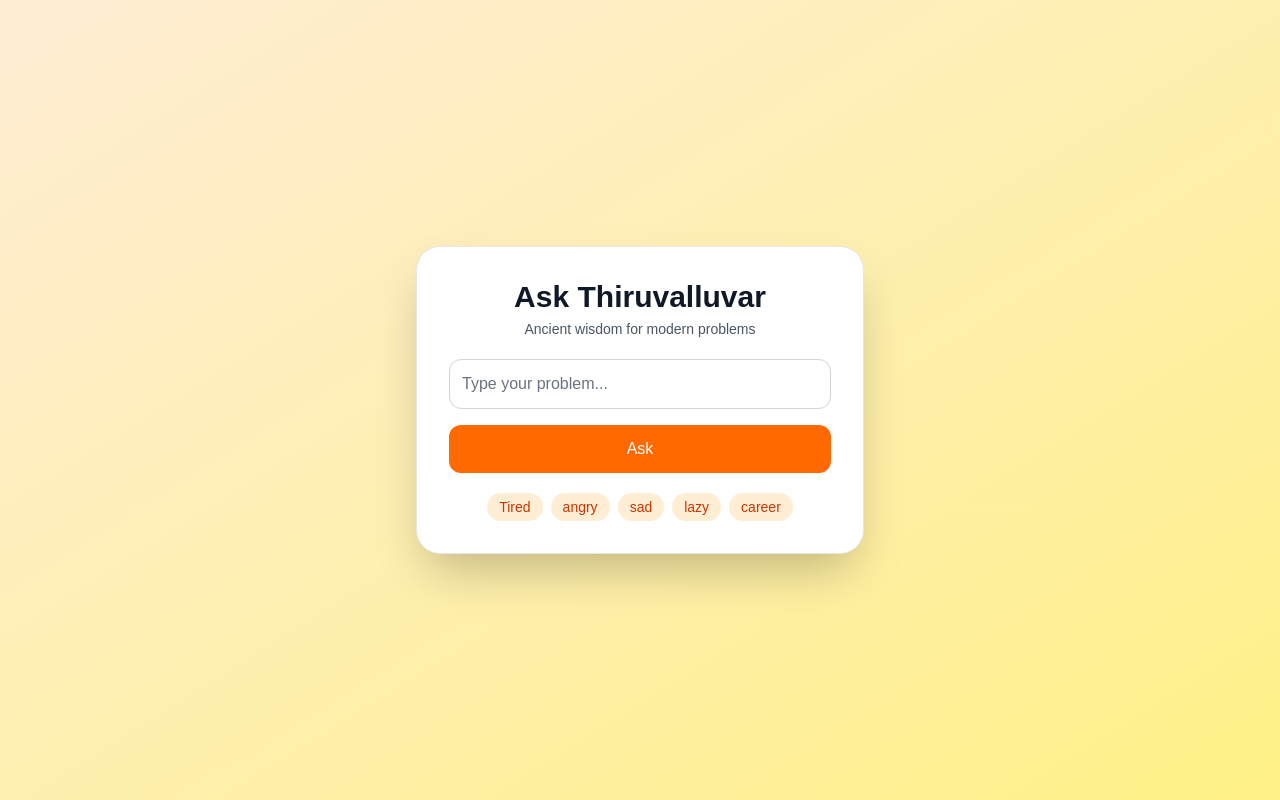
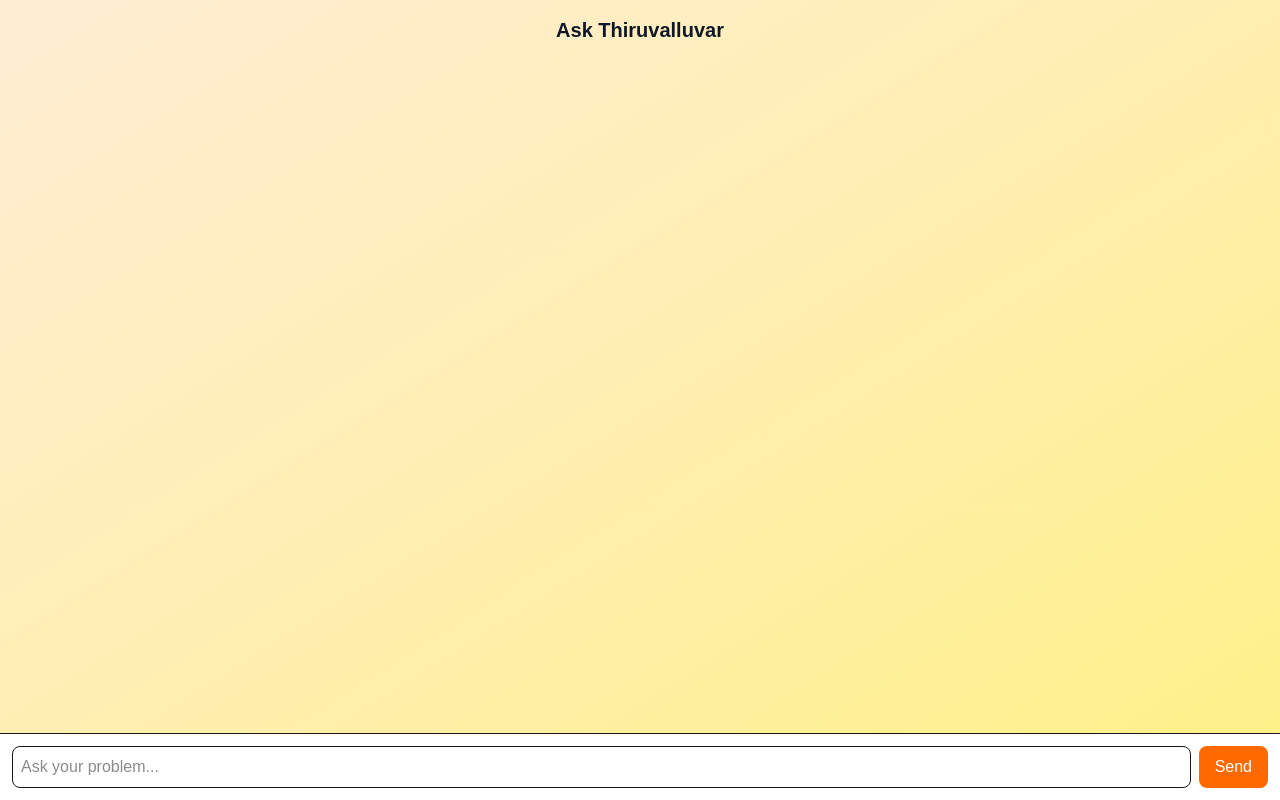
Before and after one commit to SGOPINATH2409/ask-thiruvalluvar, a Next.js app in the folder frontend/my-app/: page / in a window 1280 px wide. Built offline with nearby package versions, Linux system fonts and the light colour scheme.

Commit message:
Update backend and frontend

```diff
--- a/frontend/my-app/app/page.tsx
+++ b/frontend/my-app/app/page.tsx
@@ -5,126 +5,173 @@
 // export default function Home() {
 //   const [query, setQuery] = useState("");
 //   const [result, setResult] = useState<any>(null);
+//   const [loading, setLoading] = useState(false);
 
-//   // const askKural = async () => {
-//   //   const res = await fetch(`https://ask-api.onrender.com/ask?q=${query}`);
-//   //   const data = await res.json();
-//   //   setResult(data);
-//   // };
-//   const askKural = async () => {
-//   const res = await fetch(
-//     "https://ask-thiruvalluvar.onrender.com/ask?q=" + query
-//   );
-//   const data = await res.json();
-//   setResult(data);
-// };
+//   const askKural = async (customQuery?: string) => {
+//     const q = customQuery || query;
+//     if (!q) return;
+
+//     setLoading(true);
+//     try {
+//       const res = await fetch(
+//         `https://ask-thiruvalluvar.onrender.com/ask?q=${q}`
+//       );
+//       const data = await res.json();
+//       setResult(data);
+//     } catch (err) {
+//       console.error(err);
+//     }
+//     setLoading(false);
+//   };
+
+//   const emotions = ["fear","angry", "sad", "lazy", "career"];
 
 //   return (
-//     <div>
+//   <div className="min-h-screen bg-gradient-to-br from-orange-100 to-yellow-200 flex items-center justify-center px-4">
+
+//     <div className="bg-white shadow-2xl rounded-3xl p-8 w-full max-w-md border border-gray-200">
+
+//       {/* Title */}
+//       <h1 className="text-3xl font-bold text-center text-gray-900 mb-1">
+//         Ask Thiruvalluvar
+//       </h1>
+//       <p className="text-sm text-gray-600 text-center mb-5">
+//         Ancient wisdom for modern problems
+//       </p>
+
+//       {/* Input */}
 //       <input
+//         className="w-full border border-gray-300 rounded-xl p-3 text-black placeholder-gray-500 focus:outline-none focus:ring-2 focus:ring-orange-400"
+//         placeholder="Type your problem..."
 //         value={query}
 //         onChange={(e) => setQuery(e.target.value)}
 //       />
-//       <button onClick={askKural}>Ask</button>
 
+//       {/* Button */}
+//       <button
+//         onClick={() => askKural()}
+//         className="w-full mt-4 bg-orange-500 text-white py-3 rounded-xl font-medium hover:bg-orange-600 transition"
+//       >
+//         {loading ? "Thinking..." : "Ask"}
+//       </button>
+
+//       {/* Emotion Buttons */}
+//       <div className="flex flex-wrap gap-2 mt-5 justify-center">
+//         {emotions.map((emotion) => (
+//           <button
+//             key={emotion}
+//             onClick={() => askKural(emotion)}
+//             className="px-3 py-1 bg-orange-100 text-orange-700 rounded-full text-sm hover:bg-orange-200 transition"
+//           >
+//             {emotion}
+//           </button>
+//         ))}
+//       </div>
+
+//       {/* Result */}
 //       {result && (
-//         <div>
-//           <p>{result.kural}</p>
-//           <p>{result.meaning}</p>
-//           <p>{result.action}</p>
+//         <div className="mt-6 p-5 bg-orange-50 rounded-2xl border border-orange-200 shadow-sm">
+
+//           <p className="text-lg font-semibold text-center text-gray-900 leading-relaxed">
+//             {result.kural}
+//           </p>
+
+//           <p className="text-gray-700 text-sm mt-3 text-center">
+//             {result.meaning}
+//           </p>
+
+//           <p className="text-green-600 font-semibold mt-3 text-center">
+//             {result.action}
+//           </p>
+
 //         </div>
 //       )}
+
 //     </div>
-//   );
+//   </div>
+// );
 // }
 "use client";
 import { useState } from "react";
 
 export default function Home() {
-  const [query, setQuery] = useState("");
-  const [result, setResult] = useState<any>(null);
+  const [input, setInput] = useState("");
+  const [messages, setMessages] = useState<any[]>([]);
   const [loading, setLoading] = useState(false);
 
-  const askKural = async (customQuery?: string) => {
-    const q = customQuery || query;
-    if (!q) return;
+  const sendMessage = async () => {
+    if (!input) return;
+
+    const userMessage = { role: "user", text: input };
+    setMessages((prev) => [...prev, userMessage]);
 
     setLoading(true);
+
     try {
       const res = await fetch(
-        `https://ask-thiruvalluvar.onrender.com/ask?q=${q}`
+        `https://ask-thiruvalluvar.onrender.com/ask?q=${input}`
       );
       const data = await res.json();
-      setResult(data);
+
+      const botMessage = {
+        role: "bot",
+        text: data.response || JSON.stringify(data),
+      };
+
+      setMessages((prev) => [...prev, botMessage]);
     } catch (err) {
       console.error(err);
     }
+
+    setInput("");
     setLoading(false);
   };
 
-  const emotions = ["Tired","angry", "sad", "lazy", "career"];
+  return (
+    <div className="min-h-screen bg-gradient-to-br from-orange-100 to-yellow-200 flex flex-col">
 
-  return (
-  <div className="min-h-screen bg-gradient-to-br from-orange-100 to-yellow-200 flex items-center justify-center px-4">
+      {/* Header */}
+      <div className="text-center py-4 font-bold text-xl text-gray-900">
+        Ask Thiruvalluvar
+      </div>
 
-    <div className="bg-white shadow-2xl rounded-3xl p-8 w-full max-w-md border border-gray-200">
+      {/* Chat area */}
+      <div className="flex-1 overflow-y-auto px-4 space-y-3">
 
-      {/* Title */}
-      <h1 className="text-3xl font-bold text-center text-gray-900 mb-1">
-        Ask Thiruvalluvar
-      </h1>
-      <p className="text-sm text-gray-600 text-center mb-5">
-        Ancient wisdom for modern problems
-      </p>
+        {messages.map((msg, i) => (
+          <div
+            key={i}
+            className={`max-w-xs p-3 rounded-xl ${
+              msg.role === "user"
+                ? "ml-auto bg-orange-500 text-white"
+                : "mr-auto bg-white text-gray-900 shadow"
+            }`}
+          >
+            {msg.text}
+          </div>
+        ))}
+
+        {loading && (
+          <div className="mr-auto bg-white p-3 rounded-xl shadow text-gray-500">
+            Thinking...
+          </div>
+        )}
+      </div>
 
       {/* Input */}
+      <div className="p-3 bg-white flex gap-2 border-t">
         <input
-        className="w-full border border-gray-300 rounded-xl p-3 text-black placeholder-gray-500 focus:outline-none focus:ring-2 focus:ring-orange-400"
-        placeholder="Type your problem..."
-        value={query}
-        onChange={(e) => setQuery(e.target.value)}
+          className="flex-1 border rounded-lg p-2 focus:outline-none"
+          placeholder="Ask your problem..."
+          value={input}
+          onChange={(e) => setInput(e.target.value)}
         />
-
-      {/* Button */}
         <button
-        onClick={() => askKural()}
-        className="w-full mt-4 bg-orange-500 text-white py-3 rounded-xl font-medium hover:bg-orange-600 transition"
+          onClick={sendMessage}
+          className="bg-orange-500 text-white px-4 rounded-lg"
         >
-        {loading ? "Thinking..." : "Ask"}
+          Send
         </button>
-
-      {/* Emotion Buttons */}
-      <div className="flex flex-wrap gap-2 mt-5 justify-center">
-        {emotions.map((emotion) => (
-          <button
-            key={emotion}
-            onClick={() => askKural(emotion)}
-            className="px-3 py-1 bg-orange-100 text-orange-700 rounded-full text-sm hover:bg-orange-200 transition"
-          >
-            {emotion}
-          </button>
-        ))}
-      </div>
-
-      {/* Result */}
-      {result && (
-        <div className="mt-6 p-5 bg-orange-50 rounded-2xl border border-orange-200 shadow-sm">
-
-          <p className="text-lg font-semibold text-center text-gray-900 leading-relaxed">
-            {result.kural}
-          </p>
-
-          <p className="text-gray-700 text-sm mt-3 text-center">
-            {result.meaning}
-          </p>
-
-          <p className="text-green-600 font-semibold mt-3 text-center">
-            {result.action}
-          </p>
-
-        </div>
-      )}
-
       </div>
     </div>
   );
```
Also changed, not shown: 1 other file (tests, documents, lock files or other folders). Lines whose indentation alone changed are shown as unchanged.
